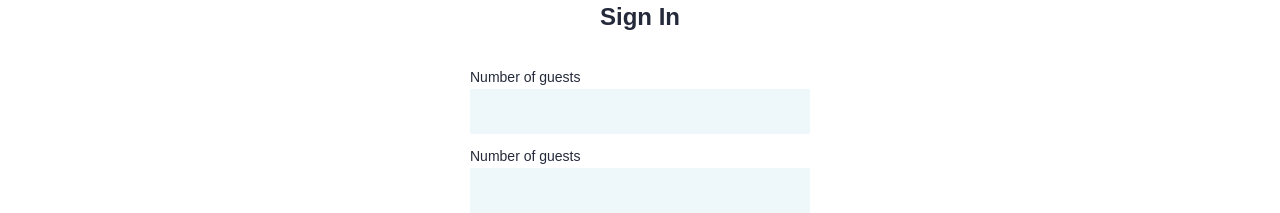
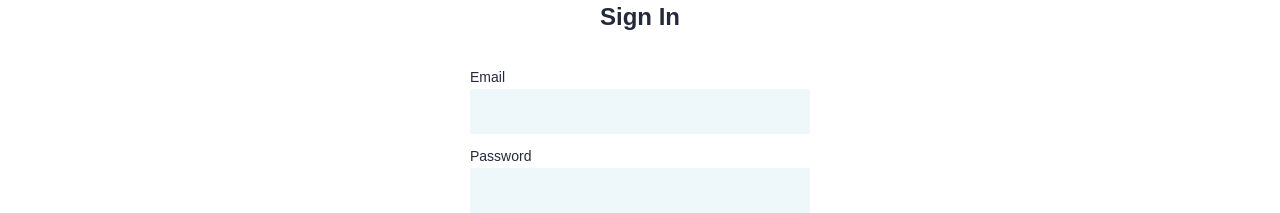
Before and after one commit to AlexanderKhapchenko/travel-booking-app, a React (Create React App) app: page /sign-in in a window 1280 px wide. Shown: the part 205-418 px from the top of the page. Built offline with nearby package versions, Linux system fonts and the light colour scheme.

Commit message:
Fixed title

```diff
--- a/src/components/basic/input/index.tsx
+++ b/src/components/basic/input/index.tsx
@@ -11,7 +11,7 @@ const Input: React.FC<IInputProps> = (props) => {
 
     return (
         <label className={styles.input}>
-            <span className={visuallyHidden ? styles.visuallyHidden : styles.input__heading}>Number of guests</span>
+            <span className={visuallyHidden ? styles.visuallyHidden : styles.input__heading}>{title}</span>
             <input className={`${styles.inputValue} ${className}`} {...inputProps}/>
         </label>
     );
```
